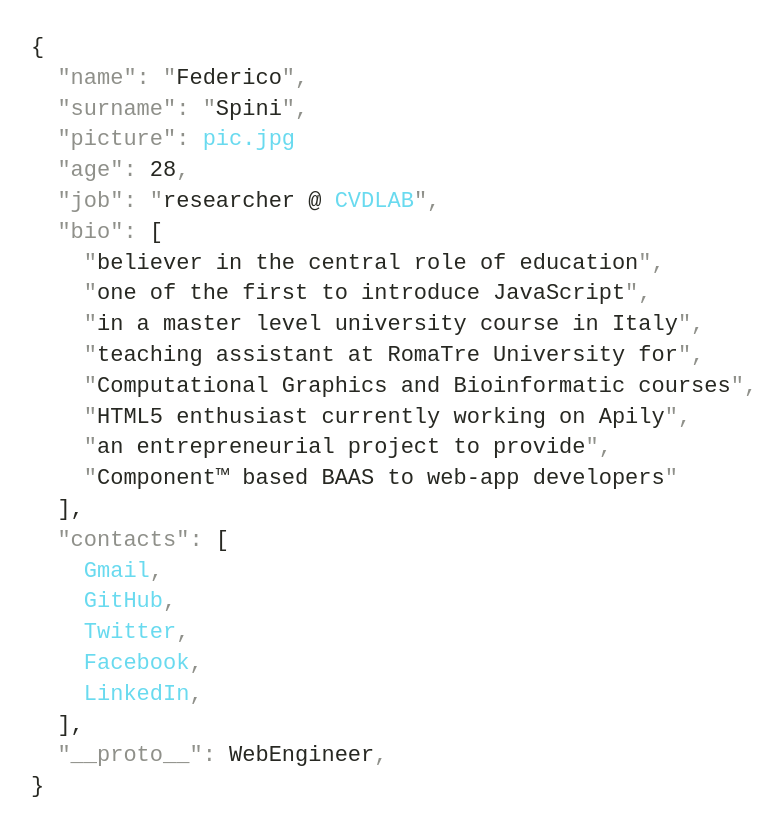
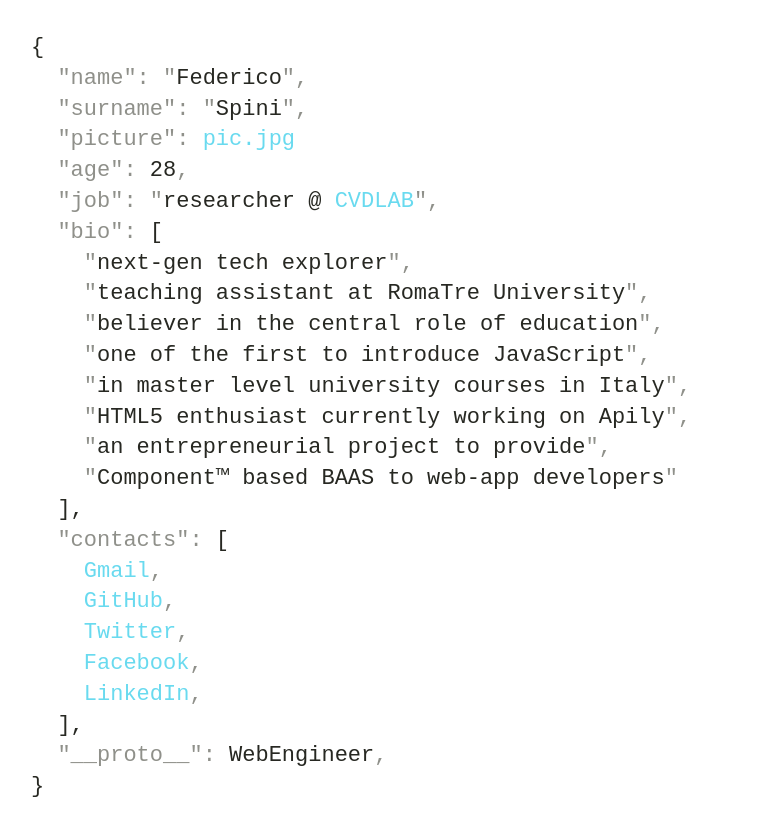
Before and after one commit to federicospini/federicospini.com, a website: page public/index.html in a window 1280 px wide. Shown: the whole page, without its empty margins (2-784 px from the left). Drawn offline with Linux system fonts and the light colour scheme; a web font is replaced by a local one.

Commit message:
updated bio

```diff
--- a/public/index.html
+++ b/public/index.html
@@ -37,19 +37,19 @@
     <div class="indent-l1">
       <span class="key">bio</span> <span class="square bracket">[</span>
         <div class="indent-l2">
+          <span class="value">next-gen tech explorer</span>
+        </div>
+        <div class="indent-l2">
+          <span class="value">teaching assistant at RomaTre University</span>
+        </div>
+        <div class="indent-l2">
           <span class="value">believer in the central role of education</span>
         </div>
         <div class="indent-l2">
           <span class="value">one of the first to introduce JavaScript</span>
         </div>
         <div class="indent-l2">
-          <span class="value">in a master level university course in Italy</span>
-        </div>
-        <div class="indent-l2">
-          <span class="value">teaching assistant at RomaTre University for</span>
-        </div>
-        <div class="indent-l2">
-          <span class="value">Computational Graphics and Bioinformatic courses</span>
+          <span class="value">in master level university courses in Italy</span>
         </div>
         <div class="indent-l2">
           <span class="value">HTML5 enthusiast currently working on Apily</span>
```
